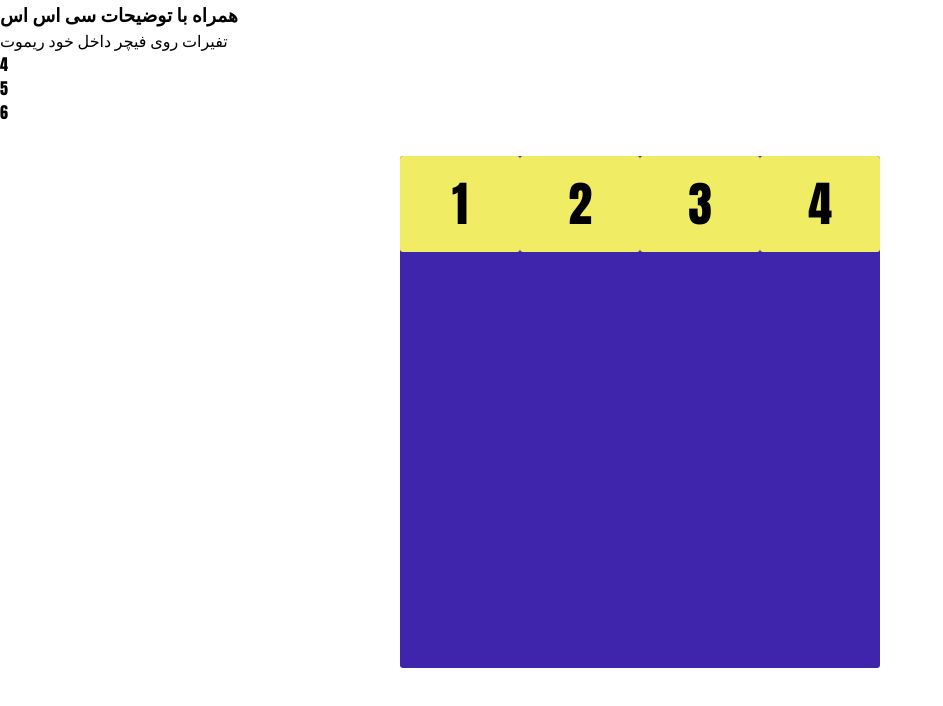
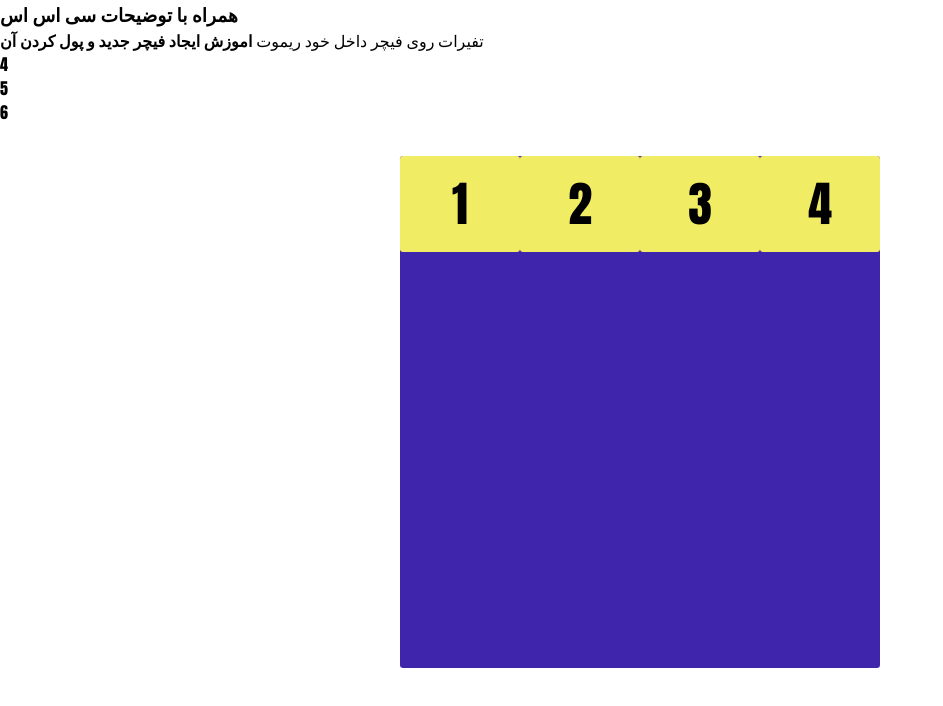
Before and after one commit to kaywan3514/Js-Learning, a plain HTML site: page flex-box/flex.html in a window 1280 px wide. Shown: the whole page, without its empty margins (0-943 px from the left). Drawn offline with Linux system fonts and the light colour scheme.

Commit message:
Insert Tag B

```diff
--- a/flex-box/flex.html
+++ b/flex-box/flex.html
@@ -11,6 +11,7 @@
 <body>
     <h3>همراه با توضیحات سی اس اس</h3>
     <span>تفیرات روی فیچر داخل خود ریموت </span>
+    <b>اموزش ایجاد فیچر جدید و پول کردن آن</b>
 
     <!-- part 2_3_4_5_6_7 -->
     <!-- <div class="flex-container eshtrak">
```
